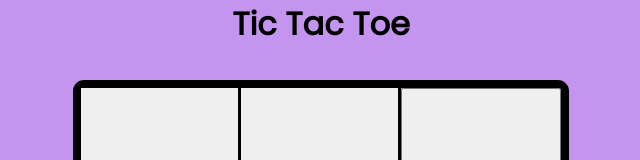
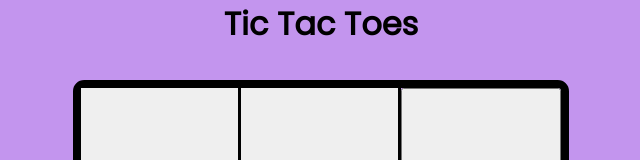
Before and after one commit to gagana-kh/web-dev, a plain HTML site: page tic tac toe/index.html in a window 1280 px wide. Shown: the top 160 px of the page, without its empty margins (319-959 px from the left). Drawn offline with Linux system fonts and the light colour scheme.

Commit message:
updates script

```diff
--- a/tic tac toe/index.html
+++ b/tic tac toe/index.html
@@ -11,7 +11,7 @@
   <header class="header">
 
     <h1 class="header-heading">
-    Tic Tac Toe
+    Tic Tac Toes
   </h1>
 
   </header>
```
